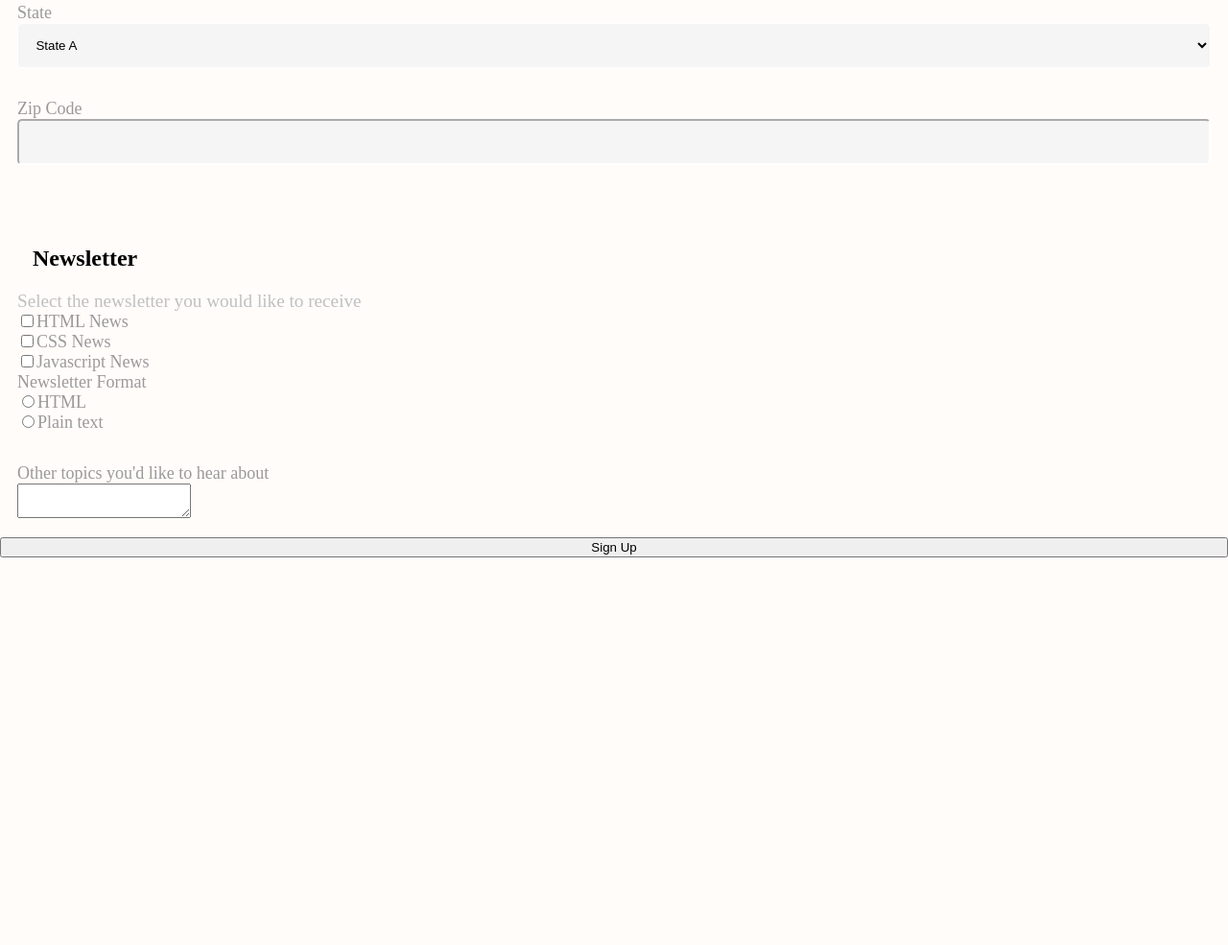
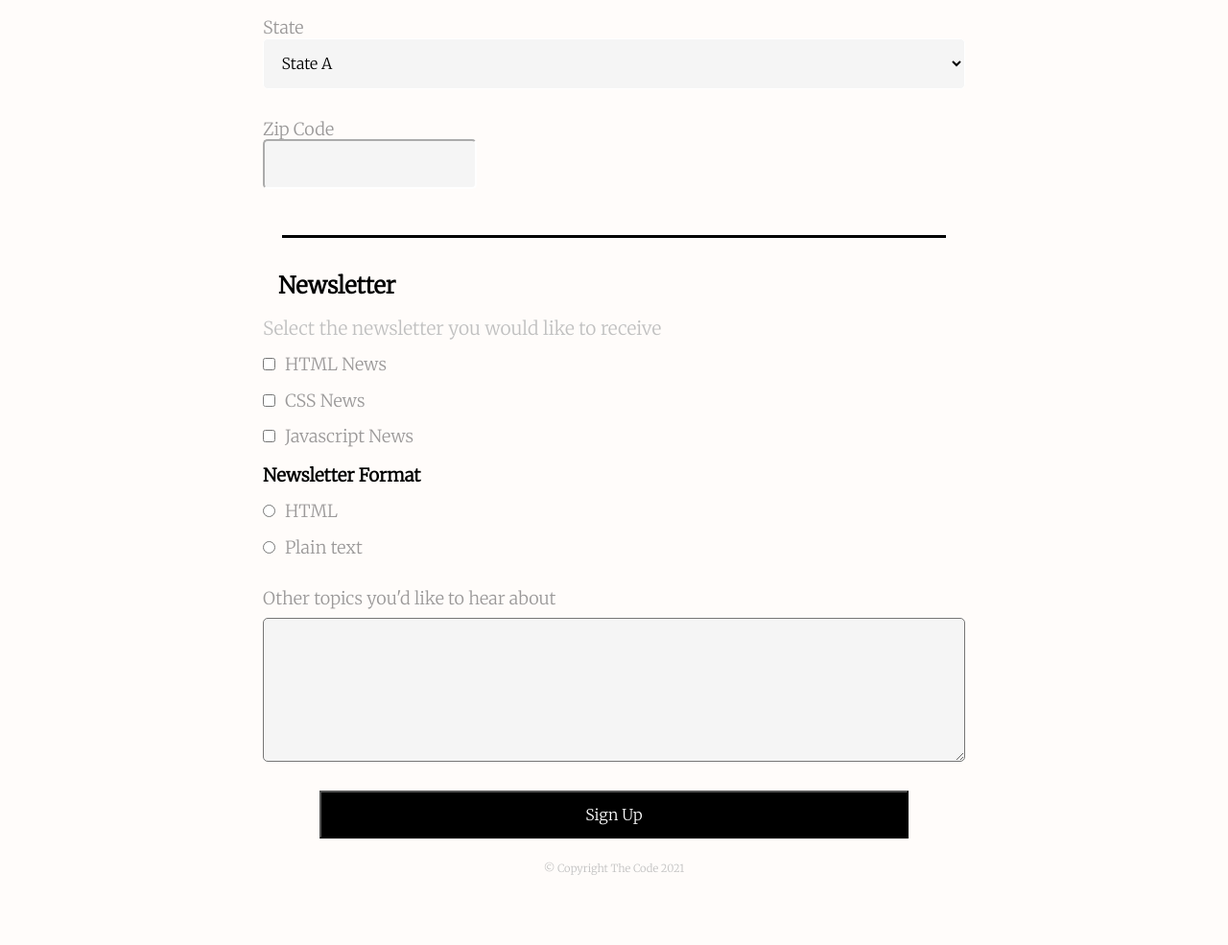
Before and after one commit to davigrah/Online-registration-form, a plain HTML site: page index.html in a window 1280 px wide. Shown: the part 824-1809 px from the top of the page at 96% size. Before the commit the page ends 1405 px from the top, so only its background shows below. Drawn offline with nearby package versions, Linux system fonts and the light colour scheme.

Commit message:
Last details

```diff
--- a/CSS/style.css
+++ b/CSS/style.css
@@ -4,6 +4,12 @@
 body{
     margin:0;
     background-color: rgb(255, 252, 250);
+    font-family: 'Merriweather', serif;
+}
+input:focus,
+select:focus,
+textarea:focus {
+   background-color: red;
 }
 .main-nav {
     display: flex;
@@ -50,6 +56,12 @@ header p {
     margin-top: 5px;
     margin-bottom: 30px;
 }
+.line-3 {
+    height: 3px;
+    max-width: 90%;
+    background: black;
+    margin: auto;
+}
 body h2 {
     margin-left: 1rem;
 }
@@ -63,10 +75,12 @@ label{
     min-width: 100%;
     color: rgb(155, 153, 153);
 }
-input[type="text"],
-input[type="email"],
-input[type="number"],
-select[id="state"] {
+input[name=user_name],
+input[name=user_email],
+input[name=user_phone_number],
+input[name=user_address],
+input[name=user_city],
+select[name=user_state]{
     min-width: 100%;
     padding: 0.9rem;
     border-color: white;
@@ -74,6 +88,15 @@ select[id="state"] {
     background-color: whitesmoke;
     margin-bottom: 2rem;
 }
+input[name=user_zip_code] {
+    max-width: 50%;
+    padding: 0.9rem;
+    border-color: white;
+    border-radius: 5px;
+    background-color: whitesmoke;
+    margin-bottom: 2rem;
+}
+
 label {
     margin-bottom: 0;
 }
@@ -95,6 +118,43 @@ fieldset {
     flex-wrap: wrap;
     flex-direction: column;
 }
-/* .container-2 label{
-    margin-top: 10%;
-} */
+.container-2 input {
+    margin-top: 20px;
+    margin-right: 10px;
+}
+.container-2 h3{
+    margin-bottom: 0;
+}
+textarea {
+    width: 100%;
+    height: 150px;
+    margin: 10px auto;
+    background-color: whitesmoke;
+    border-radius: 5px;
+}
+button{
+    width: 80%;
+    height: 50px;
+    margin: auto;
+    color: white;
+    background-color: black;
+}
+footer {
+    min-height: 100px;
+}
+
+p.copyright {
+    color: silver;
+    line-height: 40px;
+    font-size: 0.7em;
+    text-align: center;
+}
+@media (min-width: 768px) {
+    nav {
+        min-width: 100%
+    }
+    .container, header, .container-2 {
+        margin: 0 20% 0 20%;
+    }
+
+}
--- a/index.html
+++ b/index.html
@@ -4,26 +4,28 @@
         <meta charset="UTF-8">
         <meta http-equiv="X-UA-Compatible" content="IE=edge">
         <meta name="viewport" content="width=device-width, initial-scale=1.0">
+        <link rel="stylesheet" href="CSS/normalize.css">
         <link rel="stylesheet" href="CSS/style.css">
+        <link rel="preconnect" href="https://fonts.googleapis.com">
+        <link rel="preconnect" href="https://fonts.gstatic.com" crossorigin>
+        <link href="https://fonts.googleapis.com/css2?family=Merriweather:ital,wght@0,300;1,700&display=swap" rel="stylesheet">
         <title>Online Registration</title>
     </head>
-<header>
     <nav>
         <div class="main-nav">
             <div class=title><h1>THE CODE REVIEW</h1></div>
         </div>
     </nav>
-
+<header>
     <h2>Signup for our newsletter</h2>
     <p>Get the latest news on how your code is doing right in your inbox</p>
-
+    <div class="line-1"></div>
+    <div class="line-2"></div>
 </header>
 <body>
-    <div class="line-1"></div>
-    <div class="line-2"></div>
     <form>
+        <div class="container">
             <h2>Contact Information</h2>
-        <div class="container">
             <fieldset>
                 <label for="name">Full Name</label><br>
                 <input type="text" id="name" name="user_name" placeholder="Required"><br>
@@ -52,6 +54,7 @@
                 <label for="zip_code">Zip Code</label><br>
                 <input type="number" id="zip_code" name="user_zip_code"><br>
             </fieldset>
+            <div class="line-3"></div>
     </div>
     <div class="container-2">
             <fieldset>
@@ -61,7 +64,7 @@
                 <input type="checkbox" id="css_news" name="user_newsletter_preference"><label>CSS News</label><br>
                 <input type="checkbox" id="javascript_news" name="user_newsletter_preference"><label>Javascript News</label><br>
 
-                <label>Newsletter Format</label><br>
+                <h3>Newsletter Format</h3>
                 <input type="radio" id="html_format" value="html_format" name="user_newsletter_format_preference"><label>HTML</label><br>
                 <input type="radio" id="plain_format" value="plain_format" name="user_newsletter_format_preference"><label>Plain text</label><br>
             </fieldset>
@@ -74,4 +77,9 @@
     </form>
 
 </body>
+<footer>
+    <div class="footerContainer">
+        <p class="copyright">© Copyright The Code 2021</p>
+    </div>
+</footer>
 </html>
```
Also changed, not shown: CSS/normalize.css (added), 3 other files. Lines whose indentation alone changed are shown as unchanged.
